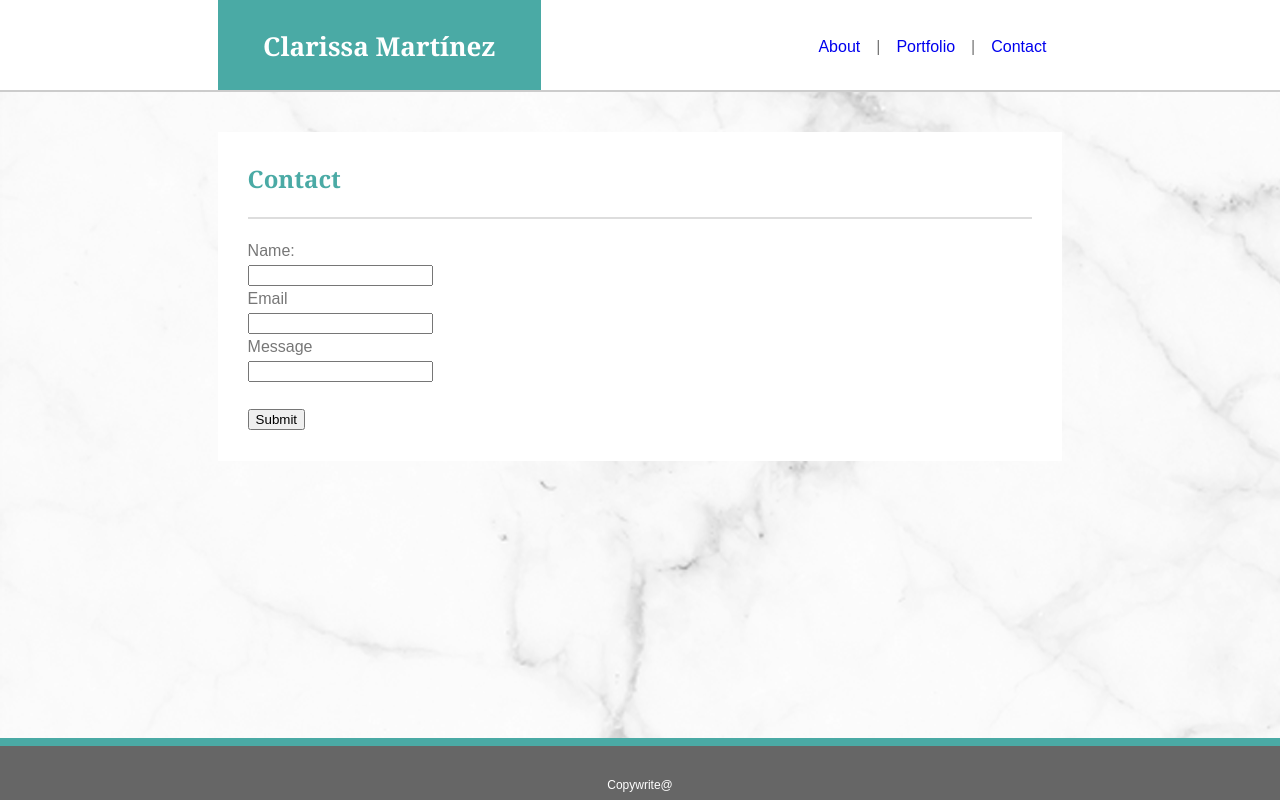
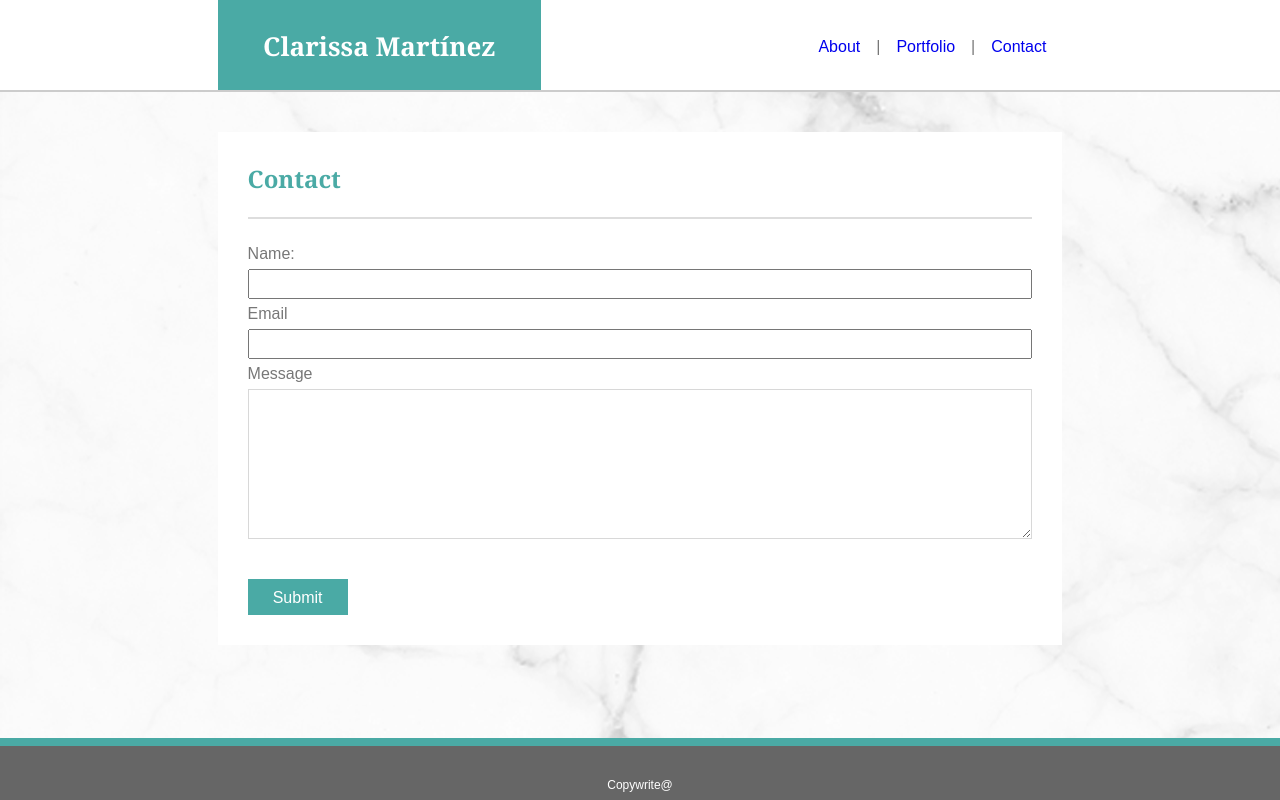
Before and after one commit to clariames/Basic-Portfolio, a plain HTML site: page contact.html in a window 1280 px wide. Drawn offline with Linux system fonts and the light colour scheme.

Commit message:
contact changes

```diff
--- a/Assets/CSS/style.css
+++ b/Assets/CSS/style.css
@@ -283,5 +283,49 @@ p {
 #format {
     font-family: Arial, Helvetica, sans-serif;
     font-size: 16px;
-    line-height: 24px;
-    color: #777777;}
+    line-height: 30px;
+    color: #777777;
+
+
+
+
+  }
+  input {
+    width: 100%;
+    height: 30px;
+    font-size: 14px;
+    color: #777777;
+    font-family: Arial, Helvetica, sans-serif;
+    padding: 10px;
+  }
+
+
+    #button {
+      background-color: #4aaaa5;
+      border: none;
+      color: white;
+      padding: 10px;
+      text-align: center;
+      text-decoration: none;
+      display: inline-block;
+      font-size: 16px;
+      width: 100px;
+      height: 36px;
+    }
+
+    textarea {
+      width: 100%;
+  height: 150px;
+  padding: 12px 20px;
+  font-size: 14px;
+    color: #777777;
+    font-family: Arial, Helvetica, sans-serif;
+    padding: 10px;
+
+  border: .5px solid rgb(216, 216, 216);
+
+
+
+
+
+    }
--- a/contact.html
+++ b/contact.html
@@ -35,8 +35,8 @@
             Email<br>
             <input type="text" name="email" value=""><br>
             Message<br>
-            <input type="text" name="message" value=""><br><br>
-            <input type="submit" value="Submit">
+            <textarea></textarea><br><br>
+            <input id="button" type="submit" value="Submit">
           </form>
 
           </div>
```
